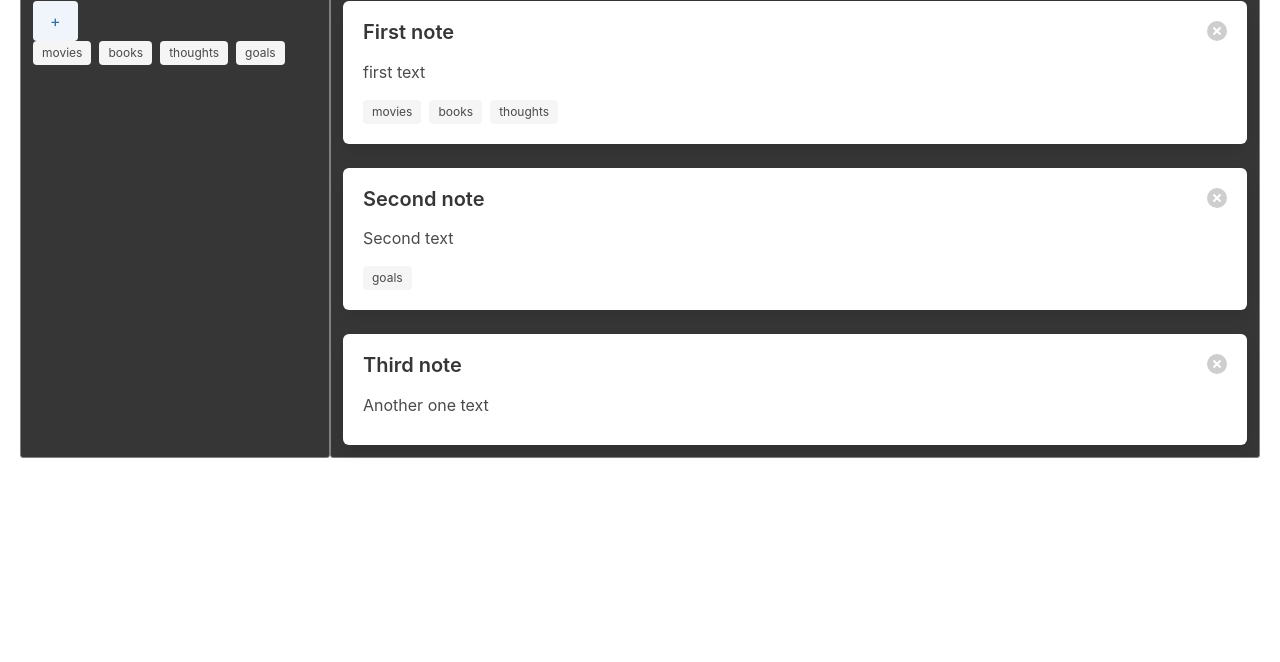
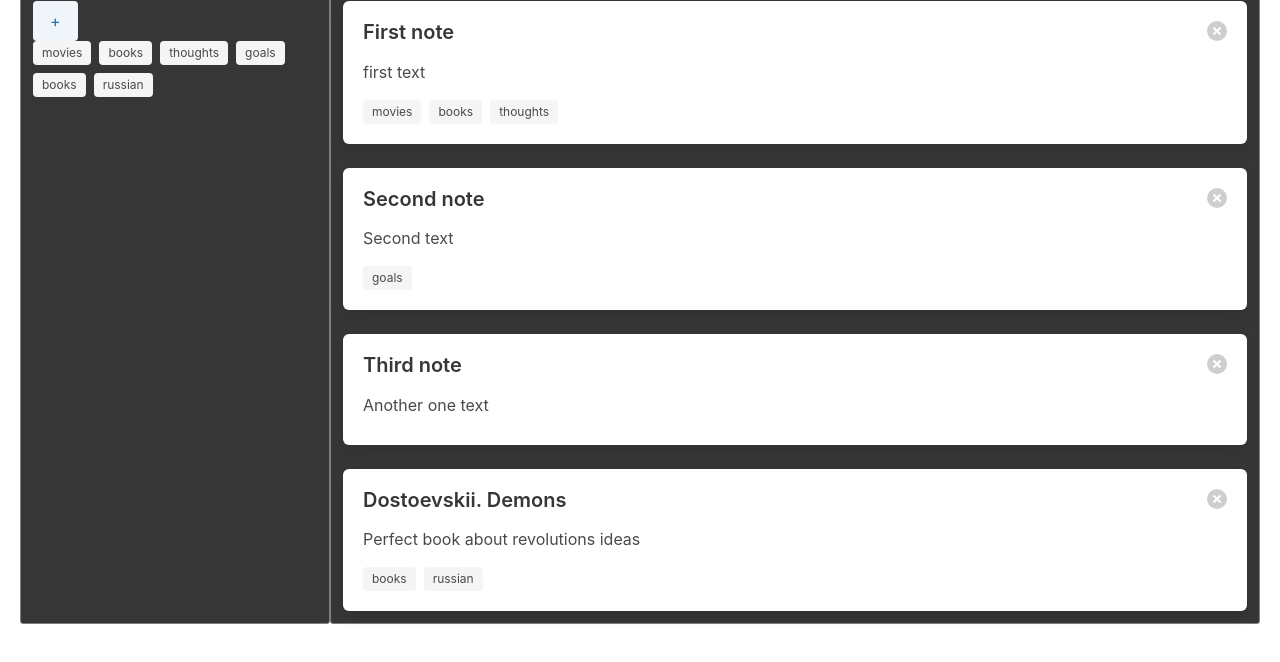
Before and after one commit to Grione/notesSPA, a React (Create React App) app: page / in a window 1280 px wide. Shown: the top 662 px of the page. Built offline with nearby package versions, Linux system fonts and the light colour scheme.

Commit message:
add notes sort functionality (only one tag)

```diff
--- a/src/App.js
+++ b/src/App.js
@@ -23,10 +23,17 @@ const App = () => {
 			title: 'Third note',
 			text: 'Another one text',
 			tags: []
+		},
+    {
+			id: 4,
+			title: 'Dostoevskii. Demons',
+			text: 'Perfect book about revolutions ideas',
+			tags: ['books', 'russian']
 		}
 	]);
 
 	const [ showAddNote, setShowAddNote ] = useState(false);
+	const [ tags, setTags ] = useState('');
 
 	// Get all tags
 	const getAllTags = (notes) => {
@@ -38,12 +45,11 @@ const App = () => {
 		return newTags;
 	};
 
-
 	// Add note
 	const addNote = (task, tags) => {
 		const id = Math.floor(Math.random() * 10000) + 1;
-		const arr = tags.split(' ')
-    const newTags = [...new Set(arr)];
+		const arr = tags.split(' ');
+		const newTags = [ ...new Set(arr) ];
 		const newNote = { id, tags: newTags, ...task };
 
 		setNotes([ ...notes, newNote ]);
@@ -54,16 +60,25 @@ const App = () => {
 		setNotes(notes.filter((element) => element.id !== id));
 	};
 
+	//Sort notes
+	const sortNotes = (tag) => {
+		setTags(tag);
+	};
+
+	const filteredNotes = notes.filter((note) => {
+    return !tags || note.tags.includes(tags)
+  });
+
 	return (
 		<div className="container is-fluid">
 			<div className="columns has-text-light">
 				<div className="column has-background-dark">
 					<AddNoteButton onAdd={() => setShowAddNote(!showAddNote)} isDisabled={showAddNote} />
-          <TagsList tags={getAllTags(notes)}/>
+					<TagsList tags={getAllTags(notes)} onSort={sortNotes} />
 				</div>
 				<div className="column has-background-dark is-three-quarters">
 					{showAddNote ? <AddNote onAdd={addNote} onHide={() => setShowAddNote(false)} /> : ''}
-					<NotesList notes={notes} onDelete={deleteNote} />
+					<NotesList notes={filteredNotes} onDelete={deleteNote} />
 				</div>
 			</div>
 		</div>
--- a/src/components/tags-ist/tags-list.js
+++ b/src/components/tags-ist/tags-list.js
@@ -1,8 +1,8 @@
-const TagsList = ({ tags }) => {
+const TagsList = ({ tags, onSort }) => {
 	return (
 		<div className="tags">
 			{tags.map((tag) => {
-				return <span className="tag" key={tag}>{tag}</span>;
+				return <span className="tag" key={tag} onClick={()=> onSort(tag)}>{tag}</span>;
 			})}
 		</div>
 	);
```
Also changed, not shown: src/components/notes-list/notes-list.js (+8 -1 lines).
